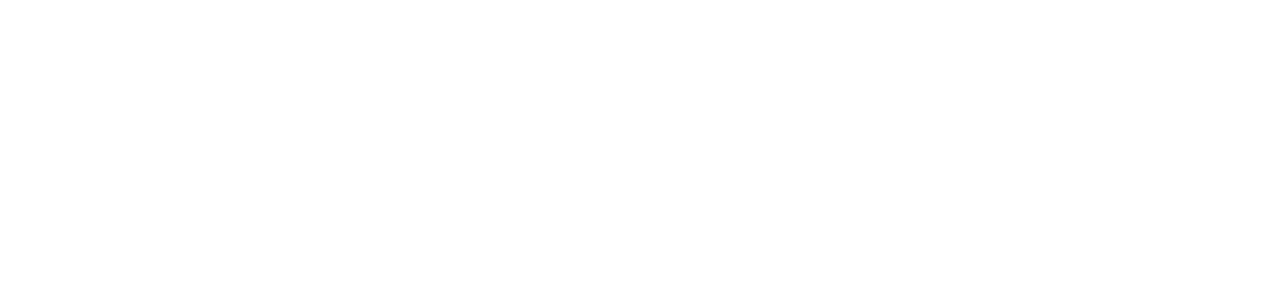
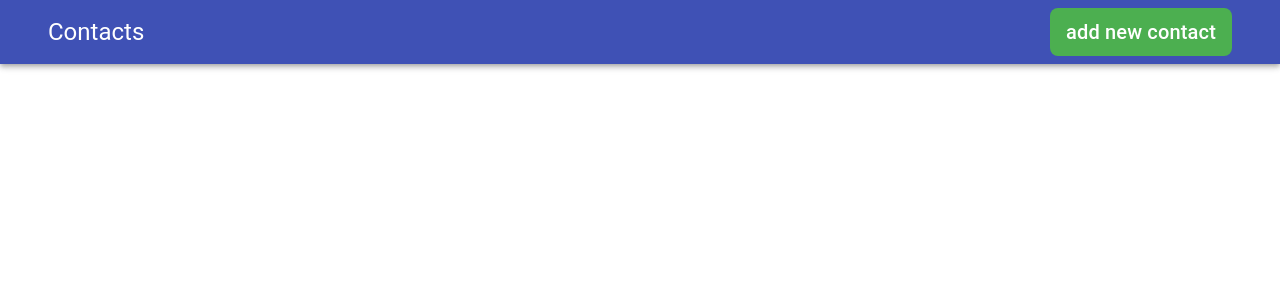
Before and after one commit to Toktomambetov-Sultan/js_group_7_exam_9_Sultan_Toktomambetov, a React (Create React App) app: page / in a window 1280 px wide. Shown: the top 300 px of the page. Built offline with nearby package versions, Linux system fonts and the light colour scheme.

Commit message:
did layout block.

```diff
--- /dev/null
+++ b/src/components/Layout/Layout.js
@@ -0,0 +1,54 @@
+import {
+  AppBar,
+  Button,
+  Container,
+  createMuiTheme,
+  makeStyles,
+  ThemeProvider,
+  Toolbar,
+  Typography,
+} from "@material-ui/core";
+import { green } from "@material-ui/core/colors";
+import React from "react";
+import { Link} from "react-router-dom";
+
+const useStyle = makeStyles((theme) => ({
+  Toolbar: {
+    display: "flex",
+    justifyContent: "space-between",
+    alignItems: "center",
+  },
+  Link: {
+    color: "#fff",
+    background: green[500],
+    padding: theme.spacing(1, 2),
+    borderRadius: theme.spacing(1),
+    textDecoration: "none",
+  },
+}));
+
+const Layout = ({ children }) => {
+  const classes = useStyle();
+
+  return (
+    <div>
+      <header>
+        <AppBar position="static">
+          <Container>
+            <Toolbar className={classes.Toolbar}>
+              <Typography variant="h5" noWrap>
+                Contacts
+              </Typography>
+              <Link exact to="/add" className={classes.Link}>
+                <Typography variant="h6">add new contact</Typography>
+              </Link>
+            </Toolbar>
+          </Container>
+        </AppBar>
+      </header>
+      <main>{children}</main>
+    </div>
+  );
+};
+
+export default Layout;
--- a/src/containers/App/App.js
+++ b/src/containers/App/App.js
@@ -1,10 +1,19 @@
 import React from "react";
+import { Route, Switch } from "react-router-dom";
+import Layout from "../../components/Layout/Layout";
 import "./App.css";
 
 function App() {
-  return <div>
-
-  </div>;
+  return (
+    <div>
+      <Layout>
+        <Switch>
+          <Route path="/" />
+          <Route path="/add" />
+        </Switch>
+      </Layout>
+    </div>
+  );
 }
 
 export default App;
```
